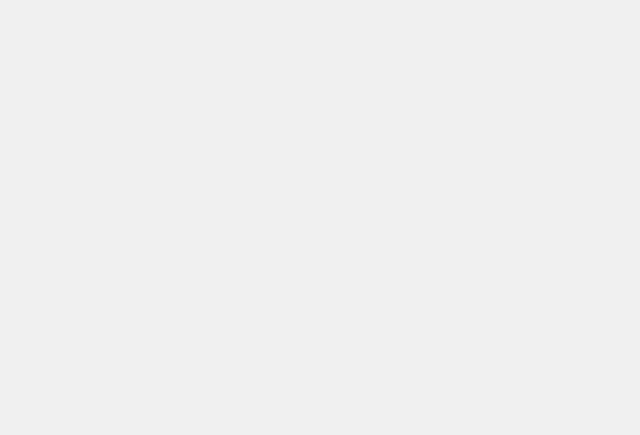
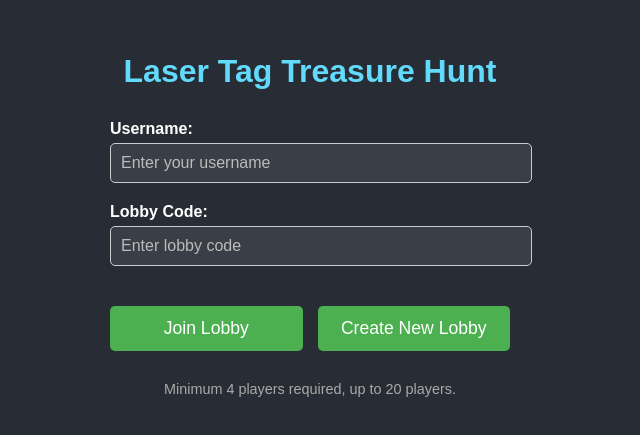
Before and after one commit to johnpeterprogramming/laser-tag, a React (Vite) app in the folder frontend/: page / in a window 1280 px wide. Before the commit this address had no page. Shown: the part 199-634 px from the top of the page, without its empty margins (330-970 px from the left). Built offline with nearby package versions, Linux system fonts and the light colour scheme.

Commit message:
Added start page ui.

```diff
--- a/frontend/src/App.tsx
+++ b/frontend/src/App.tsx
@@ -1,10 +1,12 @@
 import { Routes, Route } from 'react-router-dom'
 import PlayerView from './views/PlayerView'
 import SpectatorView from './views/SpectatorView'
+import StartPage from './views/StartPage';
 
 export default function App() {
   return (
     <Routes>
+      <Route path="/" element={<StartPage />} />
       <Route path="/player" element={<PlayerView />} />
       <Route path="/spectator" element={<SpectatorView />} />
     </Routes>
--- /dev/null
+++ b/frontend/src/views/StartPage.css
@@ -0,0 +1,79 @@
+.start-page-container {
+  display: flex;
+  flex-direction: column;
+  align-items: center;
+  justify-content: center;
+  min-height: 100vh;
+  background-color: #282c34;
+  color: white;
+  font-family: Arial, sans-serif;
+  padding: 20px;
+}
+
+.start-page-container h1 {
+  margin-bottom: 30px;
+  color: #61dafb;
+}
+
+.input-group {
+  margin-bottom: 20px;
+  text-align: left;
+  width: 80%;
+  max-width: 400px;
+}
+
+.input-group label {
+  display: block;
+  margin-bottom: 5px;
+  font-weight: bold;
+}
+
+.input-group input {
+  width: 100%;
+  padding: 10px;
+  border: 1px solid #ccc;
+  border-radius: 5px;
+  font-size: 1em;
+  background-color: #3a3f47;
+  color: white;
+}
+
+.input-group input::placeholder {
+  color: #bbb;
+}
+
+.button-group {
+  display: flex;
+  gap: 15px;
+  margin-top: 20px;
+  width: 80%;
+  max-width: 400px;
+}
+
+.button-group button {
+  flex: 1;
+  padding: 12px 20px;
+  border: none;
+  border-radius: 5px;
+  font-size: 1.1em;
+  cursor: pointer;
+  background-color: #4CAF50;
+  color: white;
+  transition: background-color 0.3s ease;
+}
+
+.button-group button:hover:not(:disabled) {
+  background-color: #45a049;
+}
+
+.error-message {
+  color: #ff6347;
+  margin-top: 15px;
+  font-weight: bold;
+}
+
+.note {
+  margin-top: 30px;
+  font-size: 0.9em;
+  color: #aaa;
+}
--- /dev/null
+++ b/frontend/src/views/StartPage.tsx
@@ -0,0 +1,79 @@
+import React, { useState } from 'react';
+import { useNavigate } from 'react-router-dom';
+import './StartPage.css'; // Create this file for basic styling
+
+function StartPage() {
+  const navigate = useNavigate();
+  const [username, setUsername] = useState<string>(''); // Added type annotation
+  const [lobbyCode, setLobbyCode] = useState<string>(''); // Added type annotation
+  const [errorMessage, setErrorMessage] = useState<string>(''); // Added type annotation
+
+  const handleJoinLobby = () => {
+    if (!username.trim() || !lobbyCode.trim()) {
+      setErrorMessage("Username and Lobby Code are required to join.");
+      return;
+    }
+    setErrorMessage('');
+    console.log(`Attempting to join lobby: ${lobbyCode.trim().toUpperCase()} with username: ${username.trim()}`);
+    // Navigate to the lobby page. Pass username via state.
+    navigate(`/lobby/${lobbyCode.trim().toUpperCase()}`, { state: { username } });
+  };
+
+  const handleCreateLobby = () => {
+    if (!username.trim()) {
+      setErrorMessage("Username is required to create a lobby.");
+      return;
+    }
+    setErrorMessage('');
+    console.log(`Attempting to create lobby with username: ${username.trim()}`);
+    // Navigate to a placeholder lobby page for now.
+    // Replace 'NEW_LOBBY_ID' with the actual ID generated by your backend later.
+    navigate(`/lobby/NEW_LOBBY_ID`, { state: { username } });
+  };
+
+  return (
+    <div className="start-page-container">
+      <h1>Laser Tag Treasure Hunt</h1>
+      <div className="input-group">
+        <label htmlFor="username">Username:</label>
+        <input
+          id="username"
+          type="text"
+          value={username}
+          onChange={(e) => setUsername(e.target.value)}
+          placeholder="Enter your username"
+          maxLength={15} // Limit username length
+        />
+      </div>
+
+      <div className="input-group">
+        <label htmlFor="lobbyCode">Lobby Code:</label>
+        <input
+          id="lobbyCode"
+          type="text"
+          value={lobbyCode}
+          onChange={(e) => setLobbyCode(e.target.value.toUpperCase())} // Auto-uppercase lobby code
+          placeholder="Enter lobby code"
+          maxLength={6} // Common lobby code length
+        />
+      </div>
+
+      {errorMessage && <p className="error-message">{errorMessage}</p>}
+
+      <div className="button-group">
+        <button onClick={handleJoinLobby}>
+          Join Lobby
+        </button>
+        <button onClick={handleCreateLobby}>
+          Create New Lobby
+        </button>
+      </div>
+
+      <p className="note">
+        Minimum 4 players required, up to 20 players.
+      </p>
+    </div>
+  );
+}
+
+export default StartPage;
```
